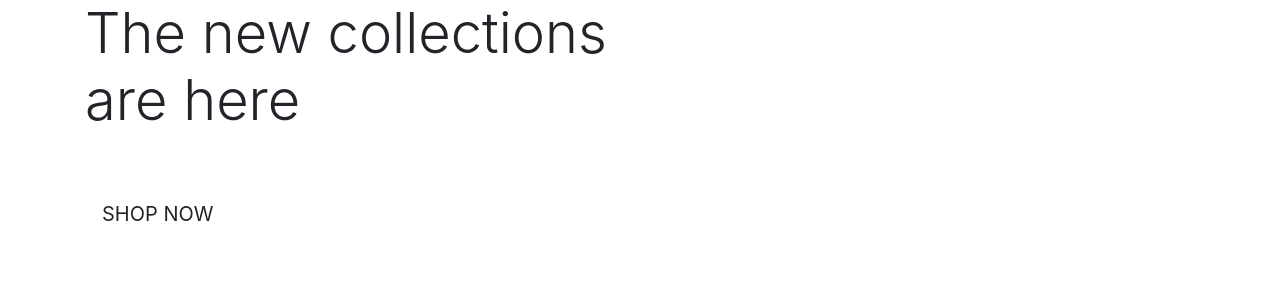
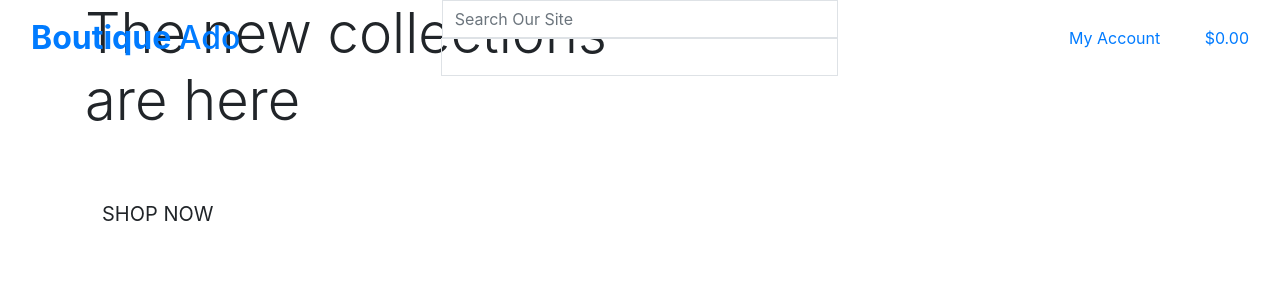
Before and after one commit to jamiebird119/E-Commerce-Project, a Django app: page / in a window 1280 px wide. Shown: the top 300 px of the page. Run offline with Django 3.2, Linux system fonts and the light colour scheme; some libraries are stand-ins or nearby versions.

Commit message:
Added main page header

```diff
--- a/home/templates/home/index.html
+++ b/home/templates/home/index.html
@@ -13,7 +13,8 @@
 <div class="container h-100">
 	<div class="row h-100">
 		<div class="col-7 col-md-6 my-auto">
-			<h1 class="display-4 logo-font text-black"> The new collections are here</h1>
+			<h1 class="display-4 logo-font text-black"> The new collections are here </h1>
+
 			<div class="my-5">
 				<h4>
 					<a href="" class="shop-now btn btn-lg rounded-0 py-3 text-uppercase"> Shop Now </a>
--- a/templates/base.html
+++ b/templates/base.html
@@ -38,7 +38,65 @@
 </head>
 
 <body>
-	<header class="container-fluid fixed-top"></header>
+	<header class="container-fluid fixed-top">
+        <div class="row">
+            <div class="col-12 col-lg-4 my-auto py-1 py-lg-0 text-center text-lg-left">
+                <a href="{% url 'home' %}" class="nav-link main-logo-link">
+                    <h2 class="logo-font text-black my-0"> <strong>Boutique </strong> Ado </h2>
+                </a>
+            </div>
+            <div class="col-12 col-lg-4 my-auto py-1 py-lg-0">
+                <form method="GET" action="">
+                    <div class="input w-100">
+                        <input class="form-control border border-black rounded-0" type="text" name="q" placeholder="Search Our Site">
+                        <div class="input-group-append">
+                            <button class="form-control btn btn-black border border-black rounded-0" type="submit">
+                                <span><i class="fas fa-search"></i></span>
+                            </button>
+                        </div>
+                    </div>
+                </form>
+            </div>
+            <div class="col-12 col-lg-4 my-auto py-1 py-lg-0">
+                <ul class="list-unstyled list-inline text-center text-lg-right my-0">
+                    <li class="list-inline-item dropdown">
+                        <a class="text-black nav-link" href="#" id="user-options" data-toggle="dropdown" aria-haspopup="true" aria-expanded="false">
+                            <div class="text-center">
+                                <div><i class="fas fa-user fa-lg"></i></div>
+                                <p class="my-0">My Account</p>
+                            </div>
+                        </a>
+                        <div class="dropdown-menu border-0" aria-labelledby="user-options">
+                            {% if request.user.is_authenticated %}
+                                {% if request.user.is_superuser %}
+                                    <a href="" class="dropdown-item">Product Management</a>
+                                {% endif %}
+                                <a href="" class="dropdown-item">My Profile</a>
+                                <a href="{% url 'account_logout' %}" class="dropdown-item">Logout</a>
+                            {% else %}
+                                <a href="{% url 'account_signup' %}" class="dropdown-item">Register</a>
+                                <a href="{% url 'account_login' %}" class="dropdown-item">Login</a>
+                            {% endif %}
+                        </div>
+                    </li>
+                    <li class="list-inline-item">
+                    <a class="{% if grand_total %}text-info font-weight-bold{% else %}text-black{% endif %} nav-link" href="">
+                            <div class="text-center">
+                                <div><i class="fas fa-shopping-bag fa-lg"></i></div>
+                                <p class="my-0">
+                                    {% if grand_total %}
+                                        ${{ grand_total|floatformat:2 }}
+                                    {% else %}
+                                        $0.00
+                                    {% endif %}
+                                </p>
+                            </div>
+                        </a>
+                    </li>
+                </ul>
+            </div>
+        </div>
+    </header>
     {% if messages %}
     <div class="message-container">
     </div>
```
